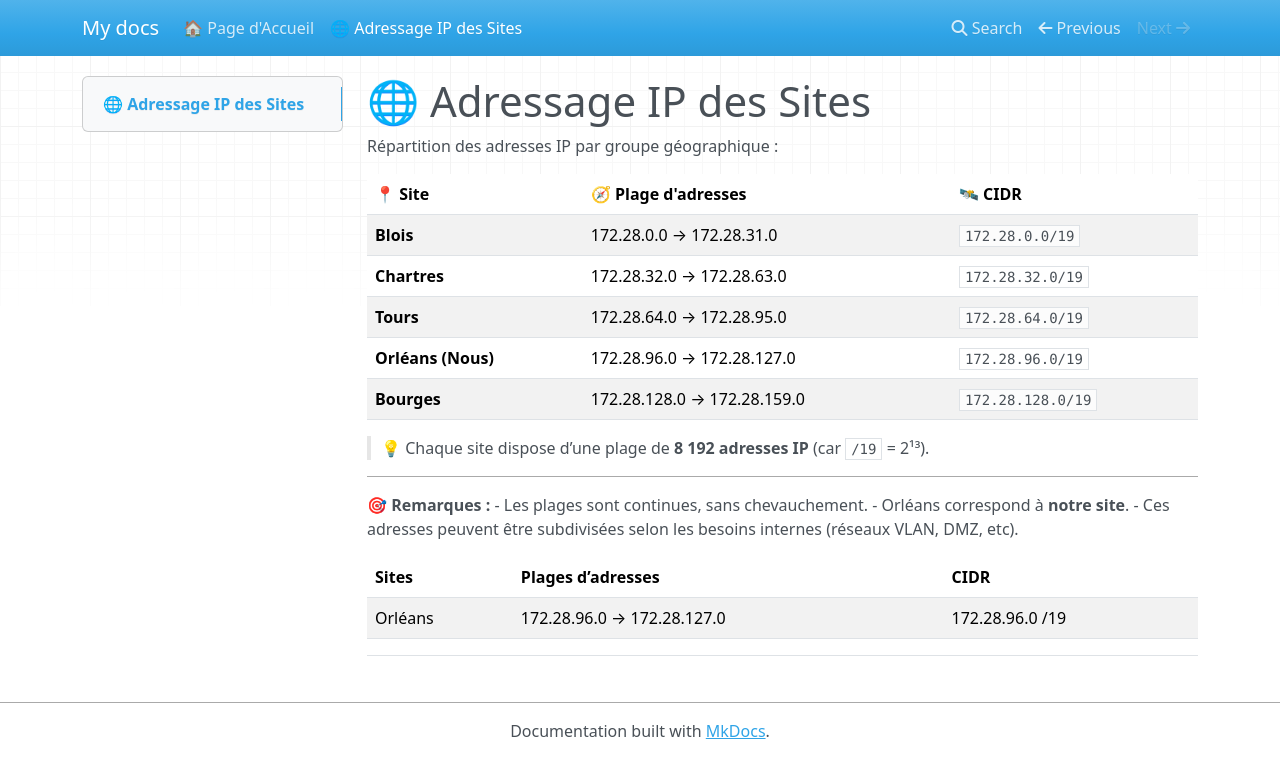
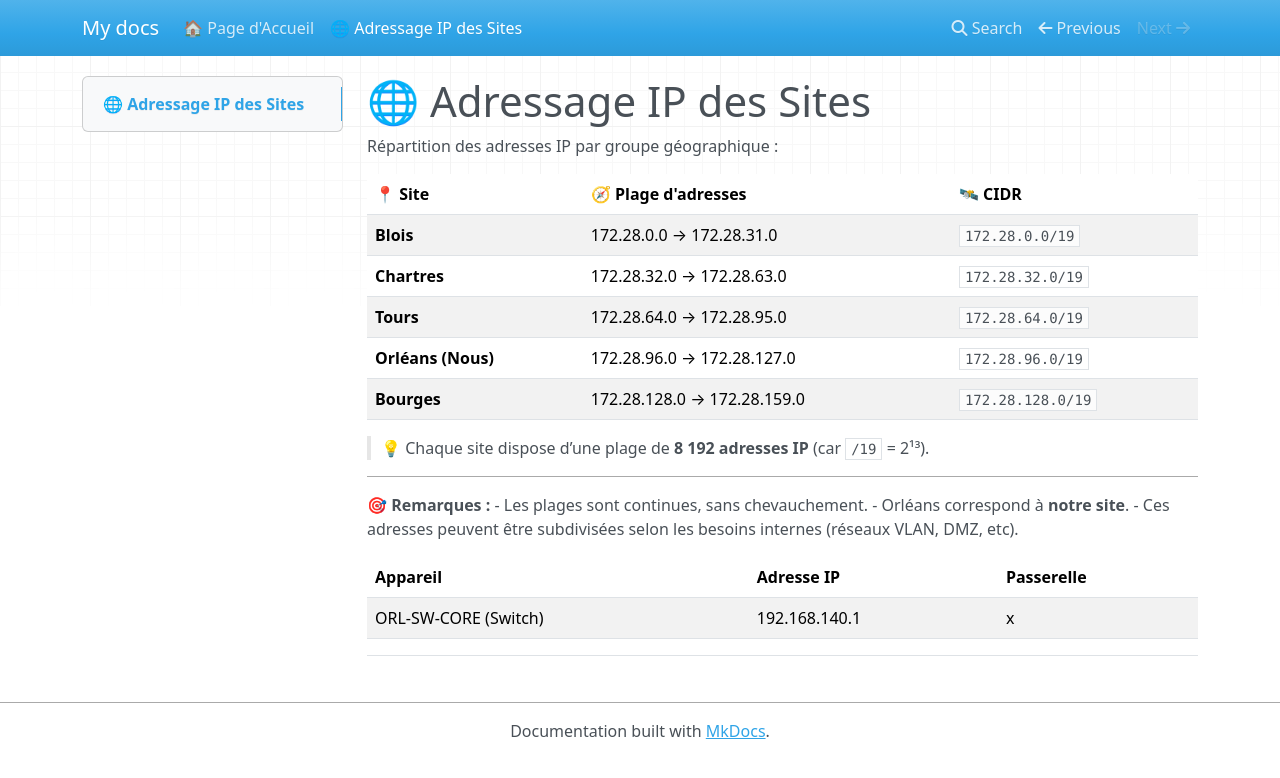
Before and after one commit to XolA-max/gp-orleans-sportludique2025-2026, an MkDocs documentation site: the page built from docs/adressage.md, in a window 1280 px wide. Shown: the top 778 px of the page. Built offline with MkDocs 1.6.1, drawn with Linux system fonts in a browser that asks for light colours; nearby versions of some CDN libraries.

Commit message:
ajout adressage switch core

```diff
--- a/docs/adressage.md
+++ b/docs/adressage.md
@@ -19,7 +19,7 @@ Répartition des adresses IP par groupe géographique :
 - Orléans correspond à **notre site**.
 - Ces adresses peuvent être subdivisées selon les besoins internes (réseaux VLAN, DMZ, etc).
 
-| Sites | Plages d’adresses | CIDR |
+| Appareil | Adresse IP | Passerelle |
 | --- | --- | --- |
-| Orléans | 172.28.96.0 → 172.28.127.0 | 172.28.96.0 /19 |
+| ORL-SW-CORE (Switch) | 192.168.140.1 | x |
 |  |  |  |
```
